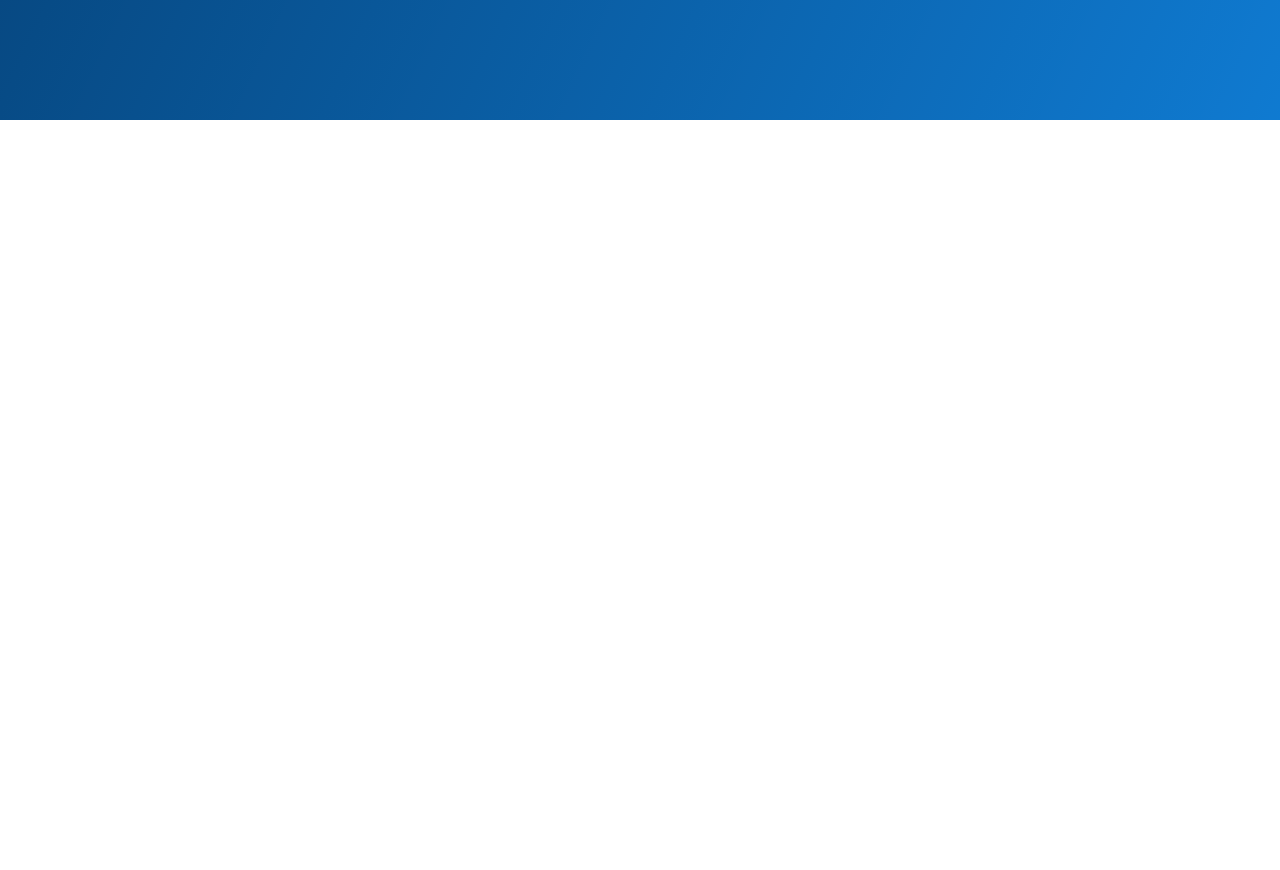
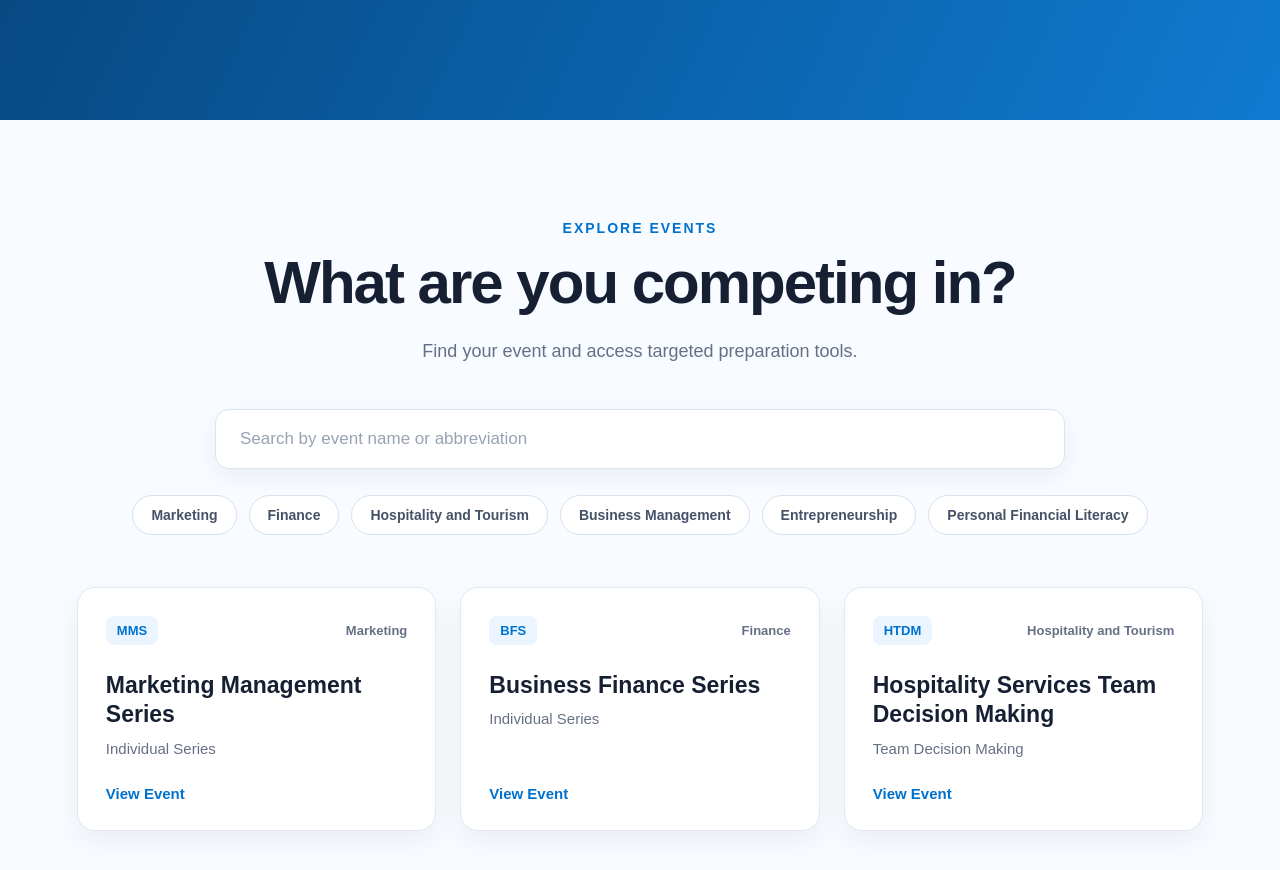
Before and after one commit to nirvith/deca-study-platform, a React (Vite) app: page / in a window 1280 px wide. Shown: the part 660-1530 px from the top of the page. Before the commit the page ends 800 px from the top, so only its background shows below. Built offline with nearby package versions, Linux system fonts and the light colour scheme.

Commit message:
Add homepage event finder section

```diff
--- a/src/App.css
+++ b/src/App.css
@@ -203,3 +203,239 @@
     text-align: center;
   }
 }
+
+.event-finder {
+  padding: 100px 6%;
+  background-color: #f8fbff;
+}
+
+.event-finder-heading {
+  max-width: 760px;
+  margin: 0 auto;
+  text-align: center;
+}
+
+.event-finder-label {
+  margin: 0 0 14px;
+  color: #0072ce;
+  font-size: 14px;
+  font-weight: 800;
+  letter-spacing: 2px;
+  text-transform: uppercase;
+}
+
+.event-finder-heading h2 {
+  margin: 0;
+  color: #172033;
+  font-size: clamp(38px, 5vw, 60px);
+  line-height: 1.1;
+  letter-spacing: -2px;
+}
+
+.event-finder-description {
+  margin: 20px auto 0;
+  color: #667085;
+  font-size: 18px;
+  line-height: 1.7;
+}
+
+.event-search {
+  max-width: 850px;
+  margin: 42px auto 0;
+}
+
+.event-search input {
+  width: 100%;
+  padding: 19px 24px;
+
+  border: 1px solid #dbe4ee;
+  border-radius: 14px;
+  outline: none;
+
+  background-color: #ffffff;
+  color: #172033;
+  font-size: 17px;
+
+  box-shadow: 0 8px 25px rgba(23, 32, 51, 0.06);
+  transition:
+    border-color 0.2s ease,
+    box-shadow 0.2s ease;
+}
+
+.event-search input::placeholder {
+  color: #98a2b3;
+}
+
+.event-search input:focus {
+  border-color: #0072ce;
+  box-shadow: 0 0 0 4px rgba(0, 114, 206, 0.12);
+}
+
+.cluster-filters {
+  max-width: 1050px;
+  margin: 26px auto 0;
+
+  display: flex;
+  justify-content: center;
+  flex-wrap: wrap;
+  gap: 12px;
+}
+
+.cluster-filters button {
+  padding: 11px 18px;
+
+  border: 1px solid #d7e2ec;
+  border-radius: 999px;
+
+  background-color: #ffffff;
+  color: #465267;
+
+  font-size: 14px;
+  font-weight: 700;
+  cursor: pointer;
+
+  transition:
+    color 0.2s ease,
+    border-color 0.2s ease,
+    background-color 0.2s ease,
+    transform 0.2s ease;
+}
+
+.cluster-filters button:hover {
+  border-color: #0072ce;
+  background-color: #eaf5ff;
+  color: #0072ce;
+  transform: translateY(-2px);
+}
+
+.event-grid {
+  max-width: 1200px;
+  margin: 52px auto 0;
+
+  display: grid;
+  grid-template-columns: repeat(3, 1fr);
+  gap: 24px;
+}
+
+.event-card {
+  padding: 28px;
+
+  display: flex;
+  flex-direction: column;
+
+  border: 1px solid #e1e8f0;
+  border-radius: 18px;
+
+  background-color: #ffffff;
+  box-shadow: 0 10px 30px rgba(23, 32, 51, 0.06);
+
+  transition:
+    transform 0.2s ease,
+    box-shadow 0.2s ease,
+    border-color 0.2s ease;
+}
+
+.event-card:hover {
+  transform: translateY(-6px);
+  border-color: #b8d9f3;
+  box-shadow: 0 16px 40px rgba(23, 32, 51, 0.1);
+}
+
+.event-card-top {
+  display: flex;
+  align-items: center;
+  justify-content: space-between;
+  gap: 12px;
+}
+
+.event-abbreviation {
+  padding: 7px 11px;
+
+  border-radius: 8px;
+  background-color: #eaf5ff;
+  color: #0072ce;
+
+  font-size: 13px;
+  font-weight: 800;
+}
+
+.event-cluster {
+  color: #667085;
+  font-size: 13px;
+  font-weight: 600;
+  text-align: right;
+}
+
+.event-name {
+  margin: 26px 0 10px;
+
+  color: #172033;
+  font-size: 23px;
+  line-height: 1.3;
+}
+
+.event-format {
+  margin: 0 0 28px;
+  color: #667085;
+  font-size: 15px;
+}
+
+.event-link {
+  margin-top: auto;
+  color: #0072ce;
+  font-size: 15px;
+  font-weight: 800;
+  text-decoration: none;
+}
+
+.event-link:hover {
+  text-decoration: underline;
+}
+
+@media (max-width: 900px) {
+  .event-grid {
+    grid-template-columns: 1fr;
+  }
+
+  .event-card {
+    max-width: 650px;
+    width: 100%;
+    margin: 0 auto;
+  }
+}
+
+@media (max-width: 600px) {
+  .event-finder {
+    padding: 75px 22px;
+  }
+
+  .event-finder-heading h2 {
+    font-size: 40px;
+    letter-spacing: -1.5px;
+  }
+
+  .event-finder-description {
+    font-size: 16px;
+  }
+
+  .event-search input {
+    padding: 16px 18px;
+    font-size: 16px;
+  }
+
+  .cluster-filters {
+    justify-content: flex-start;
+  }
+
+  .cluster-filters button {
+    font-size: 13px;
+  }
+
+  .event-card {
+    padding: 23px;
+  }
+
+  .event-card-top {
+    align-items: flex-start;
+  }
+}
--- /dev/null
+++ b/src/components/EventFinder.jsx
@@ -0,0 +1,55 @@
+function EventFinder() {
+
+    return (
+
+        <section className="event-finder">
+            <div className="event-finder-heading">
+                <p className="event-finder-label">Explore Events</p>
+                <h2>What are you competing in?</h2>
+                <p className="event-finder-description">Find your event and access targeted preparation tools.</p>
+            </div>
+            <div className="event-search">
+                <input placeholder="Search by event name or abbreviation" />
+            </div>
+            <div className="cluster-filters">
+                <button>Marketing</button>
+                <button>Finance</button>
+                <button>Hospitality and Tourism</button>
+                <button>Business Management</button>
+                <button>Entrepreneurship</button>
+                <button>Personal Financial Literacy</button>
+            </div>
+            <div className="event-grid">
+                <article className="event-card">
+                    <div className="event-card-top">
+                        <span className="event-abbreviation">MMS</span>
+                        <span className="event-cluster">Marketing</span>
+                    </div>
+                    <h3 className="event-name">Marketing Management Series</h3>
+                    <p className="event-format">Individual Series</p>
+                    <a className="event-link" href="#">View Event</a>
+                </article>
+                <article className="event-card">
+                    <div className="event-card-top">
+                        <span className="event-abbreviation">BFS</span>
+                        <span className="event-cluster">Finance</span>
+                    </div>
+                    <h3 className="event-name">Business Finance Series</h3>
+                    <p className="event-format">Individual Series</p>
+                    <a className="event-link" href="#">View Event</a>
+                </article>
+                <article className="event-card">
+                    <div className="event-card-top">
+                        <span className="event-abbreviation">HTDM</span>
+                        <span className="event-cluster">Hospitality and Tourism</span>
+                    </div>
+                    <h3 className="event-name">Hospitality Services Team Decision Making</h3>
+                    <p className="event-format">Team Decision Making</p>
+                    <a className="event-link" href="#">View Event</a>
+                </article>
+            </div>
+        </section>
+    )
+}
+
+export default EventFinder;
--- a/src/pages/Home.jsx
+++ b/src/pages/Home.jsx
@@ -1,5 +1,6 @@
 import Navbar from "../components/Navbar";
 import Hero from "../components/Hero";
+import EventFinder from "../components/EventFinder";
 
 
 function Home() {
@@ -7,6 +8,7 @@ function Home() {
         <>
             <Navbar />
             <Hero />
+            <EventFinder />
         </>
     )
 
```
